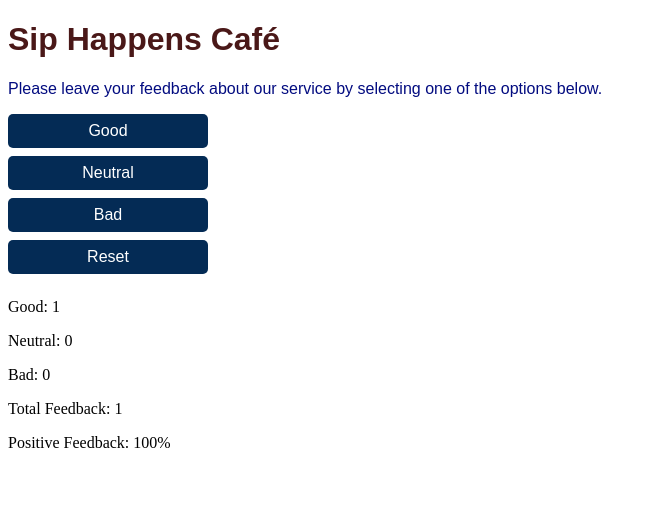
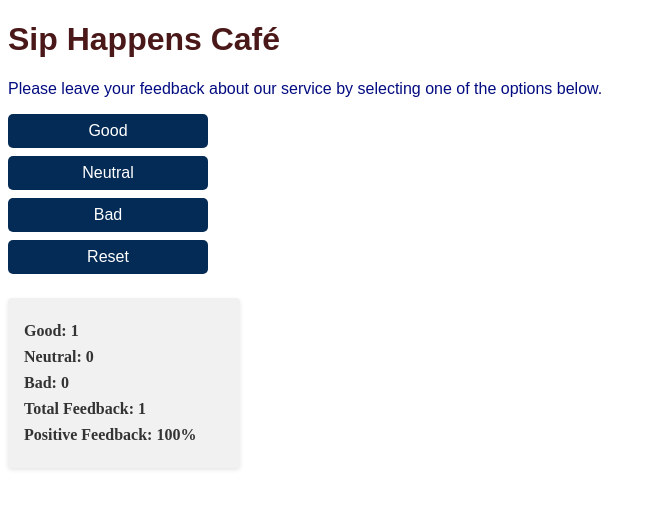
Before and after one commit to AndriyV2504/goit-react-hw-02, a React (Vite) app: page / in a window 1280 px wide. Both pictures are taken after a click on the button "Good". Shown: the top 508 px of the page, without its empty margins (0-656 px from the left). Built offline with nearby package versions, Linux system fonts and the light colour scheme.

Commit message:
add_feedback_styles

```diff
--- a/src/components/Feedback/Feedback.jsx
+++ b/src/components/Feedback/Feedback.jsx
@@ -1,6 +1,8 @@
+import styles from "../Feedback/Feedback.module.css";
+
 const Feedback = ({ feedback, totalFeedback, positiveFeedbackPercent }) => {
   return (
-    <div>
+    <div className={styles.feedback}>
       <p>Good: {feedback.good}</p>
       <p>Neutral: {feedback.neutral}</p>
       <p>Bad: {feedback.bad}</p>
--- /dev/null
+++ b/src/components/Feedback/Feedback.module.css
@@ -0,0 +1,13 @@
+.feedback {
+    background-color: #f1f1f1;
+    padding: 1rem;
+    border-radius: 4px;
+    box-shadow: 0 2px 4px rgba(0, 0, 0, 0.1);
+    width: 200px;
+}
+
+.feedback p {
+    margin: 0.5rem 0;
+    color: #333;
+    font-weight: bold;
+}
```
